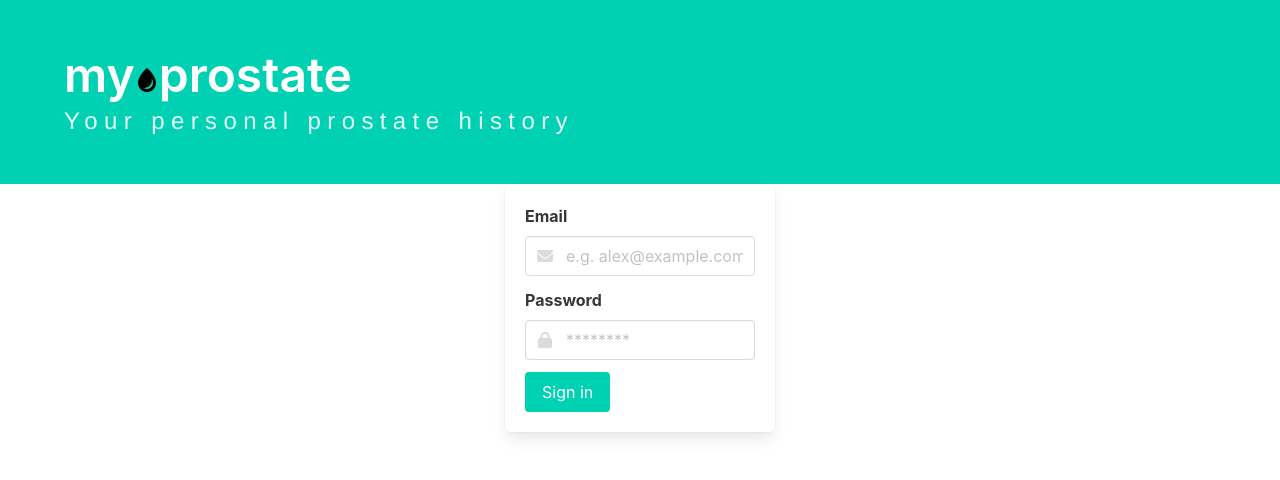
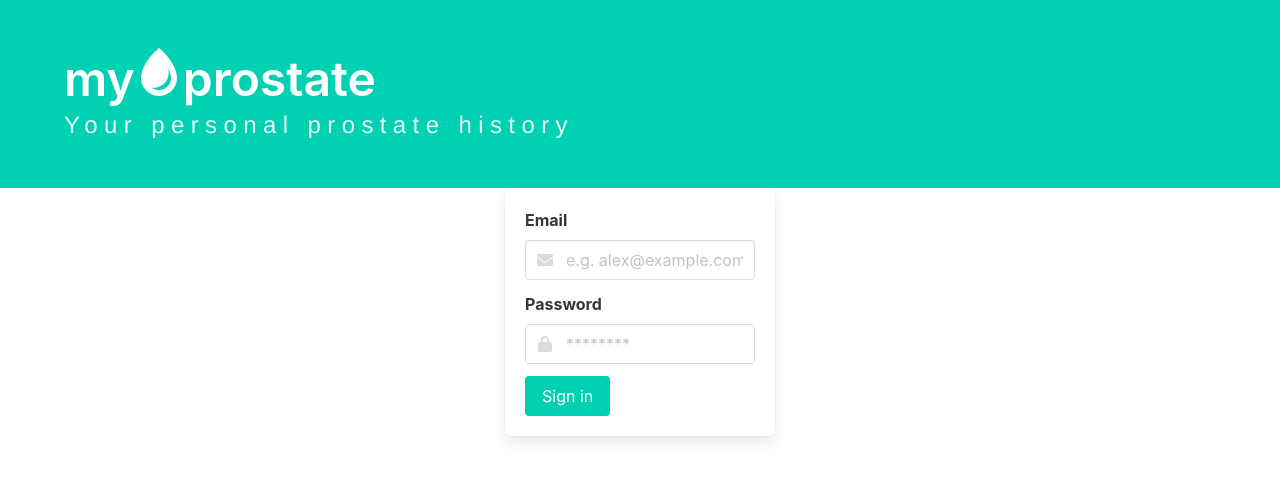
Before and after one commit to conlinm/myProstate_old, a website: page index.html in a window 1280 px wide. Drawn offline with nearby package versions, Linux system fonts and the light colour scheme.

Commit message:
changed svg icon style git push origin main

```diff
--- a/style.css
+++ b/style.css
@@ -24,11 +24,11 @@
   font-family: Arial, Helvetica, sans-serif
 
 }
-/* .icon {
+.icon-droplet {
   display: inline-block;
   width: 1em;
   height: 1em;
   stroke-width: 0;
   stroke: currentColor;
   fill: currentColor;
-} */
+}
```
